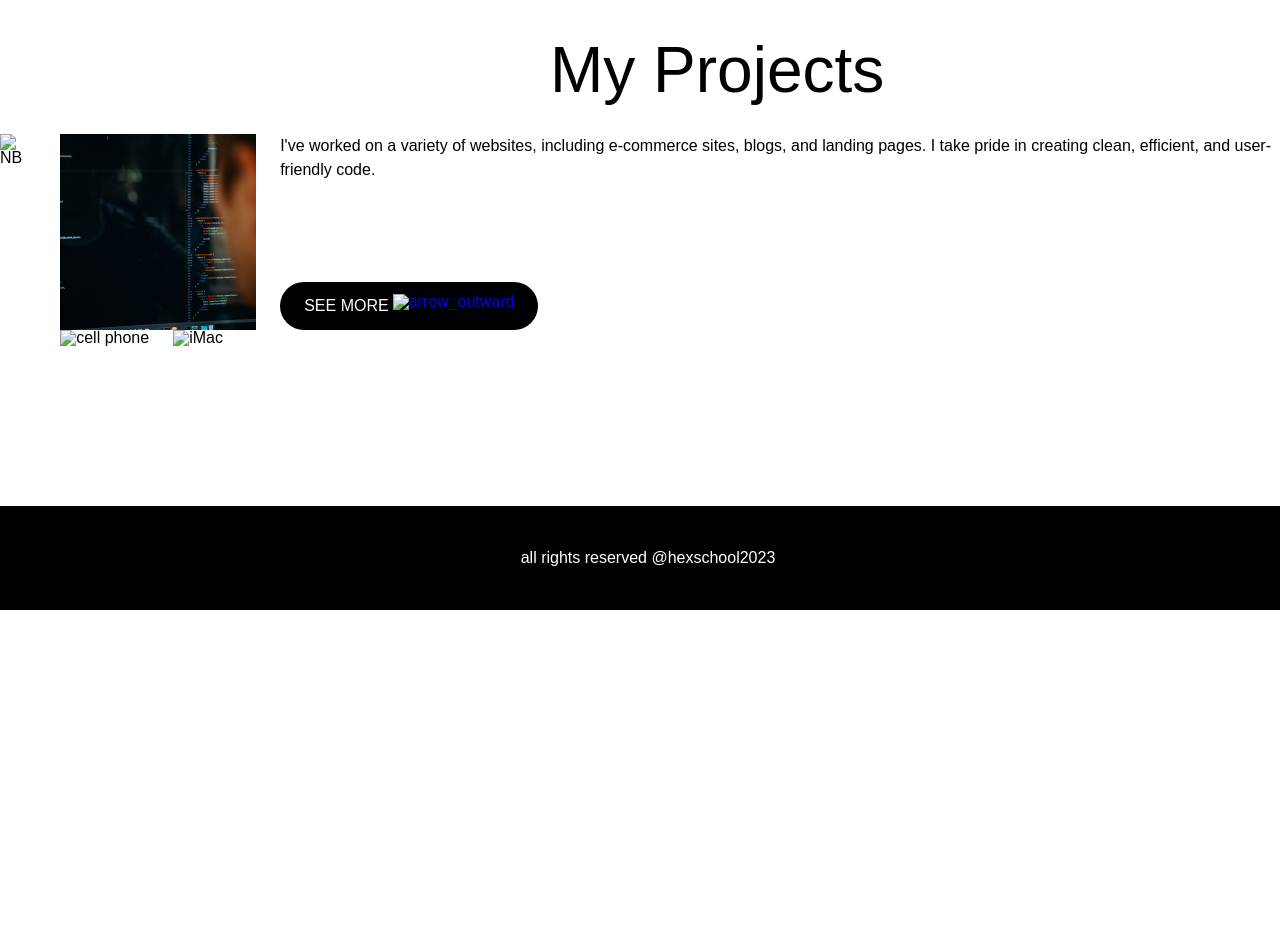
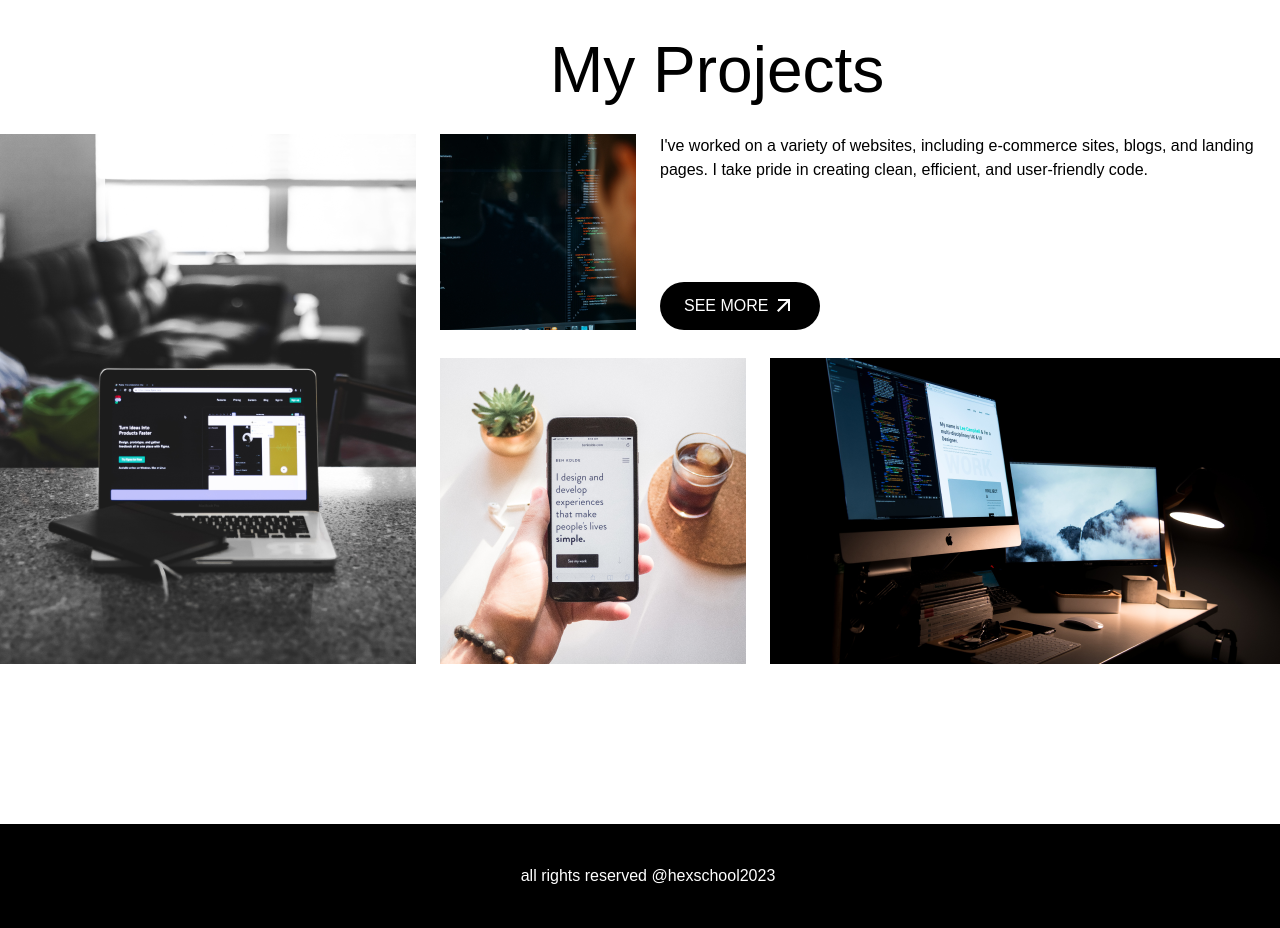
Before and after one commit to A-Buuu/Hexschool_HTMLCSS_Week2, a plain HTML site: page index.html in a window 1280 px wide. Shown: the part 3160-4088 px from the top of the page. Before the commit the page ends 3770 px from the top, so only its background shows below. Drawn offline with Linux system fonts and the light colour scheme; the site is published under a folder, as on GitHub Pages, so addresses that start at the root find nothing; a web font is replaced by a local one.

Commit message:
Fix image
<Modify>
Fixed issue about image no display

```diff
--- a/index.html
+++ b/index.html
@@ -105,7 +105,7 @@
             <p class="title-text">My Projects</p>
             <div class="detail ds-f">
                 <div class="mr-24">
-                    <img class="img" src="/img/Rectangle 10.png" alt="NB">
+                    <img class="img" src="img/Rectangle 10.png" alt="NB">
                 </div>
                 <div class="detail_left ds-f">
                     <div class="ds-f">
@@ -114,13 +114,13 @@
                             <p class="fs-4">I've worked on a variety of websites, including e-commerce sites, blogs, and landing pages. I take pride in creating clean, efficient, and user-friendly code.</p>
                             <a class="ds-f" style="margin-right: auto;" href="#">
                                 <p class="color-w fs-4">SEE MORE</p>
-                                <img class="img" src="/img/arrow_outward-white.png" alt="arrow_outward">
+                                <img class="img" src="img/arrow_outward-white.png" alt="arrow_outward">
                             </a>
                         </div>
                     </div>
                     <div class="ds-f">
-                        <img class="img mr-24" src="/img/Rectangle 14.png" alt="cell phone">
-                        <img class="img" src="/img/Rectangle 29.png" alt="iMac">
+                        <img class="img mr-24" src="img/Rectangle 14.png" alt="cell phone">
+                        <img class="img" src="img/Rectangle 29.png" alt="iMac">
                     </div>
                 </div>
             </div>
```
